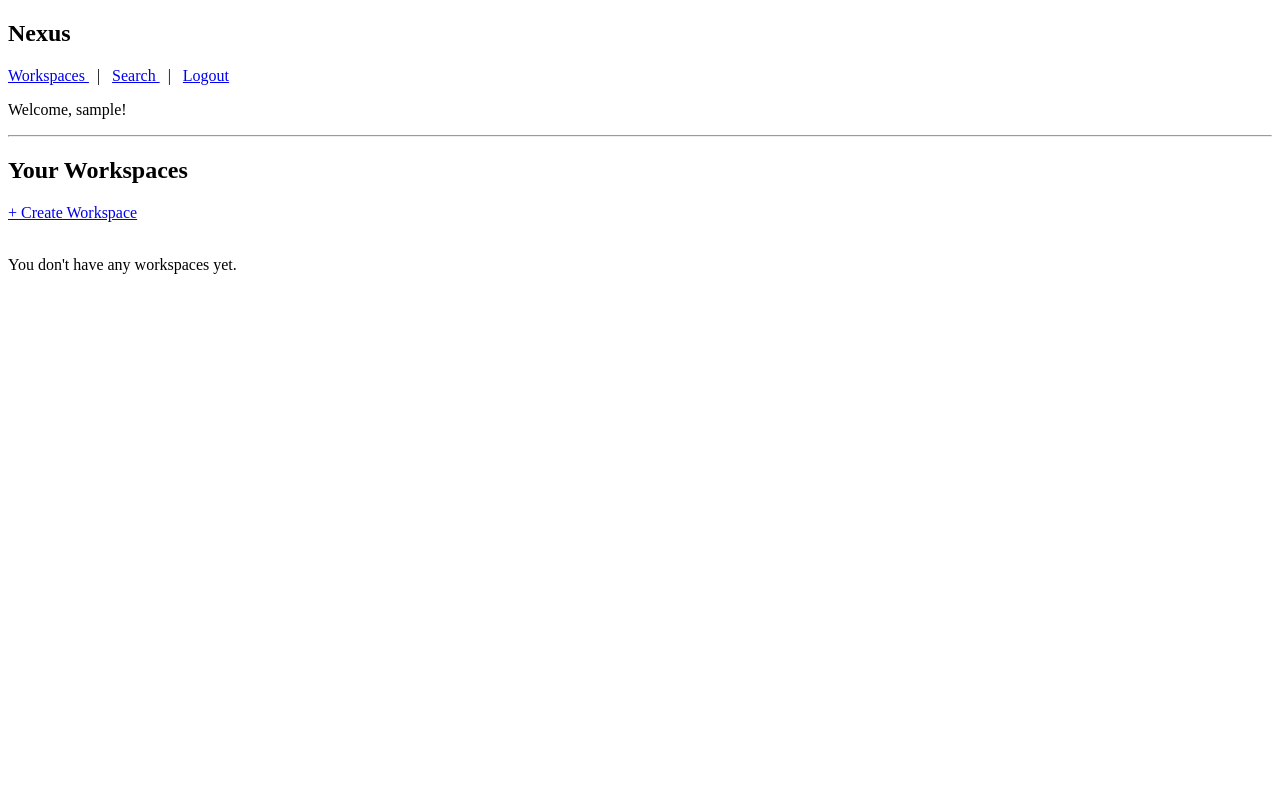
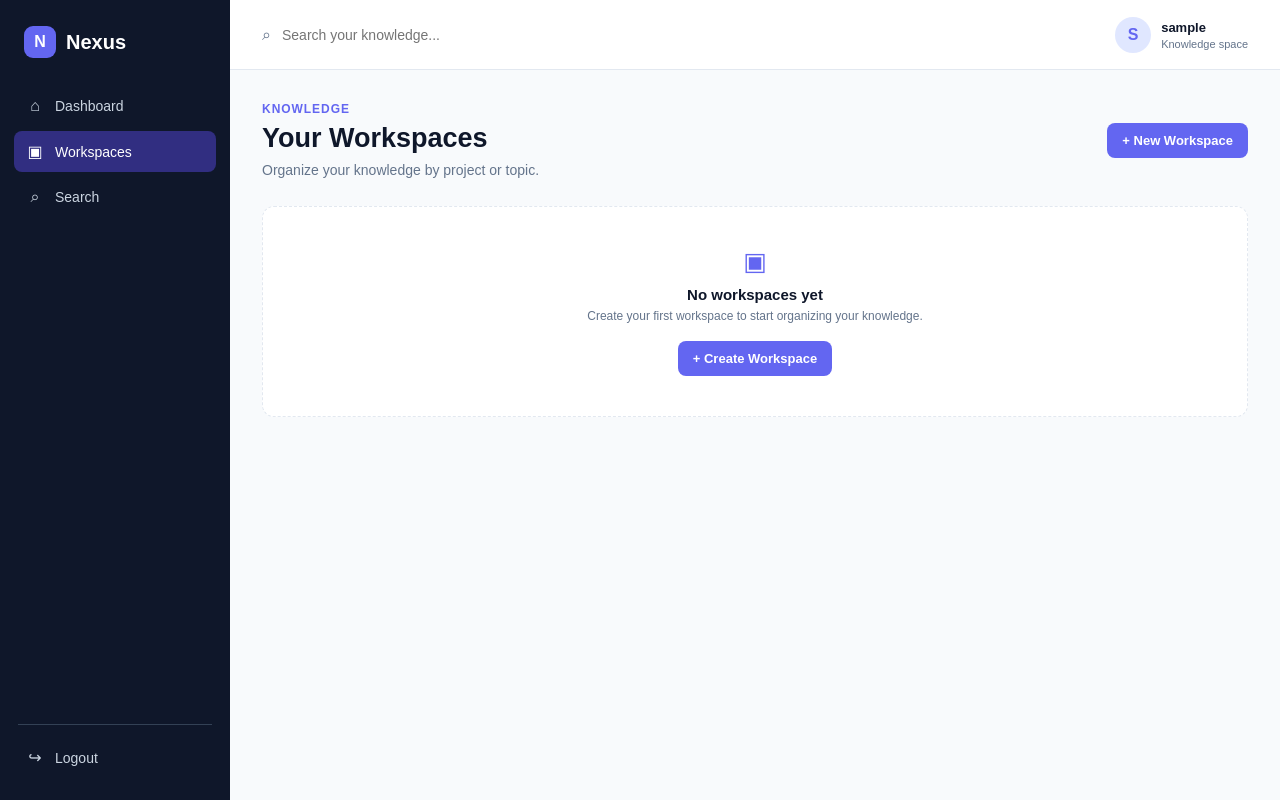
Before and after one commit to hindugourishetti3-cell/Nexus, a Flask app: template app/templates/workspaces.html in a window 1280 px wide. Run offline with Flask 3, Linux system fonts and the light colour scheme; the template is opened without the code that fills it, so the values that code supplies are empty; the visitor is signed in with stand-in values (Sample User, id 1).

Commit message:
Improve workspaces interface

```diff
--- a/app/templates/workspaces.html
+++ b/app/templates/workspaces.html
@@ -1,76 +1,229 @@
 <!DOCTYPE html>
-<html>
+<html lang="en">
+
 <head>
+    <meta charset="UTF-8">
+    <meta name="viewport" content="width=device-width, initial-scale=1.0">
+
     <title>Nexus - Workspaces</title>
+
+    <link
+        rel="stylesheet"
+        href="{{ url_for('static', filename='css/style.css') }}"
+    >
 </head>
 
 <body>
 
-    <nav>
+<div class="app-shell">
 
-    <h1>Nexus</h1>
+    <!-- Sidebar -->
+    <aside class="sidebar">
 
-    <a href="{{ url_for('workspace.workspaces') }}">
-        Workspaces
-    </a>
+        <a href="{{ url_for('dashboard') }}" class="brand">
+            <span class="brand-mark">N</span>
+            <span>Nexus</span>
+        </a>
 
-    &nbsp; | &nbsp;
+        <nav class="sidebar-nav">
 
-    <a href="{{ url_for('workspace.search') }}">
-        Search
-    </a>
+            <a
+                href="{{ url_for('dashboard') }}"
+                class="nav-item"
+            >
+                <span class="nav-icon">⌂</span>
+                Dashboard
+            </a>
 
-    &nbsp; | &nbsp;
+            <a
+                href="{{ url_for('workspace.workspaces') }}"
+                class="nav-item active"
+            >
+                <span class="nav-icon">▣</span>
+                Workspaces
+            </a>
 
-    <a href="{{ url_for('auth.logout') }}">
-        Logout
-    </a>
+            <a
+                href="{{ url_for('workspace.search') }}"
+                class="nav-item"
+            >
+                <span class="nav-icon">⌕</span>
+                Search
+            </a>
 
-</nav>
+        </nav>
 
-<p>Welcome, {{ current_user.username }}!</p>
+        <div class="sidebar-bottom">
 
-    <hr>
+            <div class="sidebar-divider"></div>
 
-    <h2>Your Workspaces</h2>
+            <a
+                href="{{ url_for('auth.logout') }}"
+                class="nav-item logout"
+            >
+                <span class="nav-icon">↪</span>
+                Logout
+            </a>
 
-    <a href="{{ url_for('workspace.create_workspace') }}">
-        + Create Workspace
-    </a>
+        </div>
 
-    <br><br>
+    </aside>
 
-    {% if workspaces %}
 
-        {% for workspace in workspaces %}
+    <!-- Main -->
+    <div class="main-shell">
 
-            <div>
-                <h3>
-                    <a href="{{ url_for(
-                        'workspace.workspace_detail',
-                        workspace_id=workspace.id
-                    ) }}">
-                        {{ workspace.name }}
-                    </a>
-                </h3>
+        <!-- Topbar -->
+        <header class="topbar">
 
-                {% if workspace.description %}
-                    <p>{{ workspace.description }}</p>
-                {% else %}
-                    <p>No description</p>
-                {% endif %}
+            <form
+                class="top-search"
+                method="GET"
+                action="{{ url_for('workspace.search') }}"
+            >
+                <span>⌕</span>
+
+                <input
+                    type="text"
+                    name="q"
+                    placeholder="Search your knowledge..."
+                >
+            </form>
+
+
+            <div class="topbar-user">
+
+                <div class="avatar">
+                    {{ current_user.username[0]|upper }}
+                </div>
+
+                <div class="user-info">
+                    <strong>{{ current_user.username }}</strong>
+                    <span>Knowledge space</span>
+                </div>
 
             </div>
 
-            <hr>
+        </header>
 
-        {% endfor %}
 
-    {% else %}
+        <!-- Content -->
+        <main class="main-content">
 
-        <p>You don't have any workspaces yet.</p>
+            <div class="page-header">
 
-    {% endif %}
+                <div>
+
+                    <p class="eyebrow">
+                        Knowledge
+                    </p>
+
+                    <h1>
+                        Your Workspaces
+                    </h1>
+
+                    <p class="page-subtitle">
+                        Organize your knowledge by project or topic.
+                    </p>
+
+                </div>
+
+
+                <a
+                    href="{{ url_for('workspace.create_workspace') }}"
+                    class="primary-button"
+                >
+                    + New Workspace
+                </a>
+
+            </div>
+
+
+            {% if workspaces %}
+
+                <section class="content-section">
+
+                    <div class="workspace-grid">
+
+                        {% for workspace in workspaces %}
+
+                            <a
+                                href="{{ url_for(
+                                    'workspace.workspace_detail',
+                                    workspace_id=workspace.id
+                                ) }}"
+                                class="workspace-card"
+                            >
+
+                                <div class="workspace-icon">
+                                    ▣
+                                </div>
+
+                                <div>
+
+                                    <h3>
+                                        {{ workspace.name }}
+                                    </h3>
+
+                                    <p>
+                                        {% if workspace.description %}
+                                            {{ workspace.description }}
+                                        {% else %}
+                                            No description
+                                        {% endif %}
+                                    </p>
+
+                                </div>
+
+                                <span class="page-arrow">
+                                    →
+                                </span>
+
+                            </a>
+
+                        {% endfor %}
+
+                    </div>
+
+                </section>
+
+            {% else %}
+
+                <section class="content-section">
+
+                    <div class="empty-state">
+
+                        <div class="empty-icon">
+                            ▣
+                        </div>
+
+                        <h3>
+                            No workspaces yet
+                        </h3>
+
+                        <p>
+                            Create your first workspace to start
+                            organizing your knowledge.
+                        </p>
+
+                        <a
+                            href="{{ url_for('workspace.create_workspace') }}"
+                            class="primary-button"
+                        >
+                            + Create Workspace
+                        </a>
+
+                    </div>
+
+                </section>
+
+            {% endif %}
+
+        </main>
+
+    </div>
+
+</div>
 
 </body>
 </html>
```
